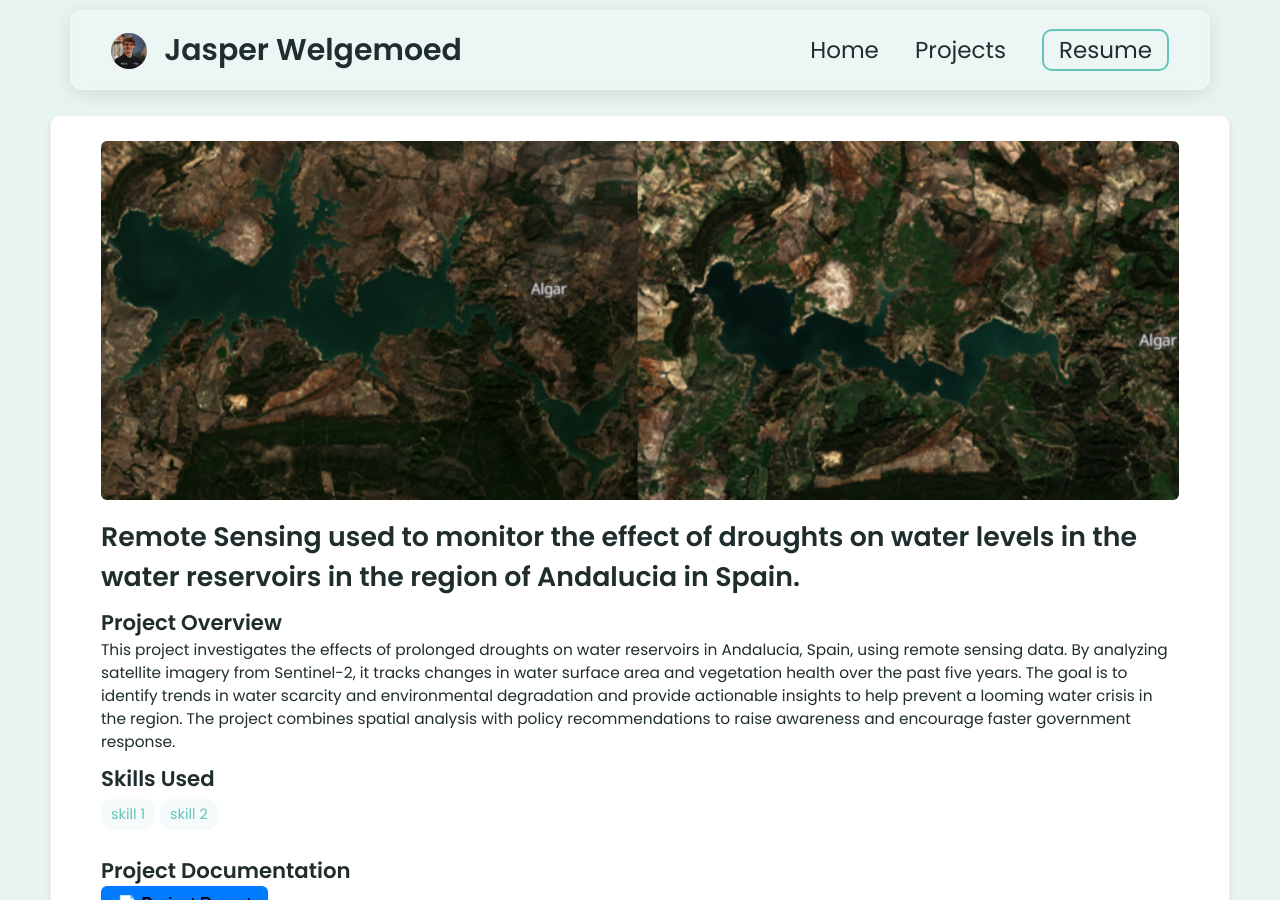
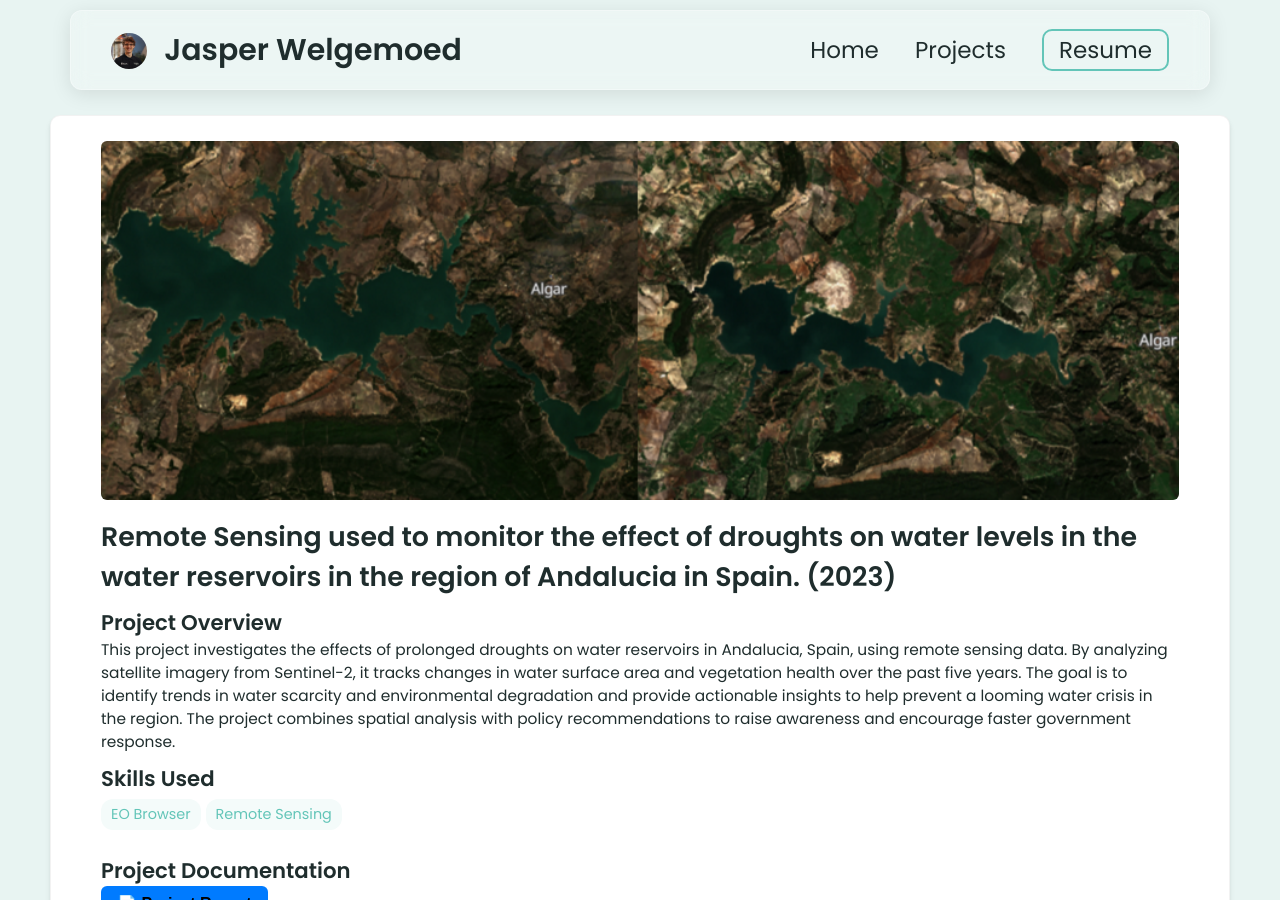
Before and after one commit to jasperwelgemoed/jasperwelgemoed.github.io, a Jekyll site: the page built from _projects/AndalusiaSat/index.md, in a window 1280 px wide and 900 px high. Built offline with Jekyll 4.4.1, drawn with Linux system fonts in a browser that asks for light colours.

Commit message:
Update index.md

```diff
--- a/_projects/AndalusiaSat/index.md
+++ b/_projects/AndalusiaSat/index.md
@@ -1,10 +1,10 @@
 ---
 layout: post
-title: Remote Sensing used to monitor the effect of droughts on water levels in the water reservoirs in the region of Andalucia in Spain.
+title: Remote Sensing used to monitor the effect of droughts on water levels in the water reservoirs in the region of Andalucia in Spain. (2023)
 description: "This project investigates the effects of prolonged droughts on water reservoirs in Andalucia, Spain, using remote sensing data. By analyzing satellite imagery from Sentinel-2, it tracks changes in water surface area and vegetation health over the past five years. The goal is to identify trends in water scarcity and environmental degradation and provide actionable insights to help prevent a looming water crisis in the region. The project combines spatial analysis with policy recommendations to raise awareness and encourage faster government response."
 skills:
-- skill 1
-- skill 2
+- EO Browser
+- Remote Sensing
 main-image: /AndalusiaFront.png
 ---
 ## Project Documentation
```
